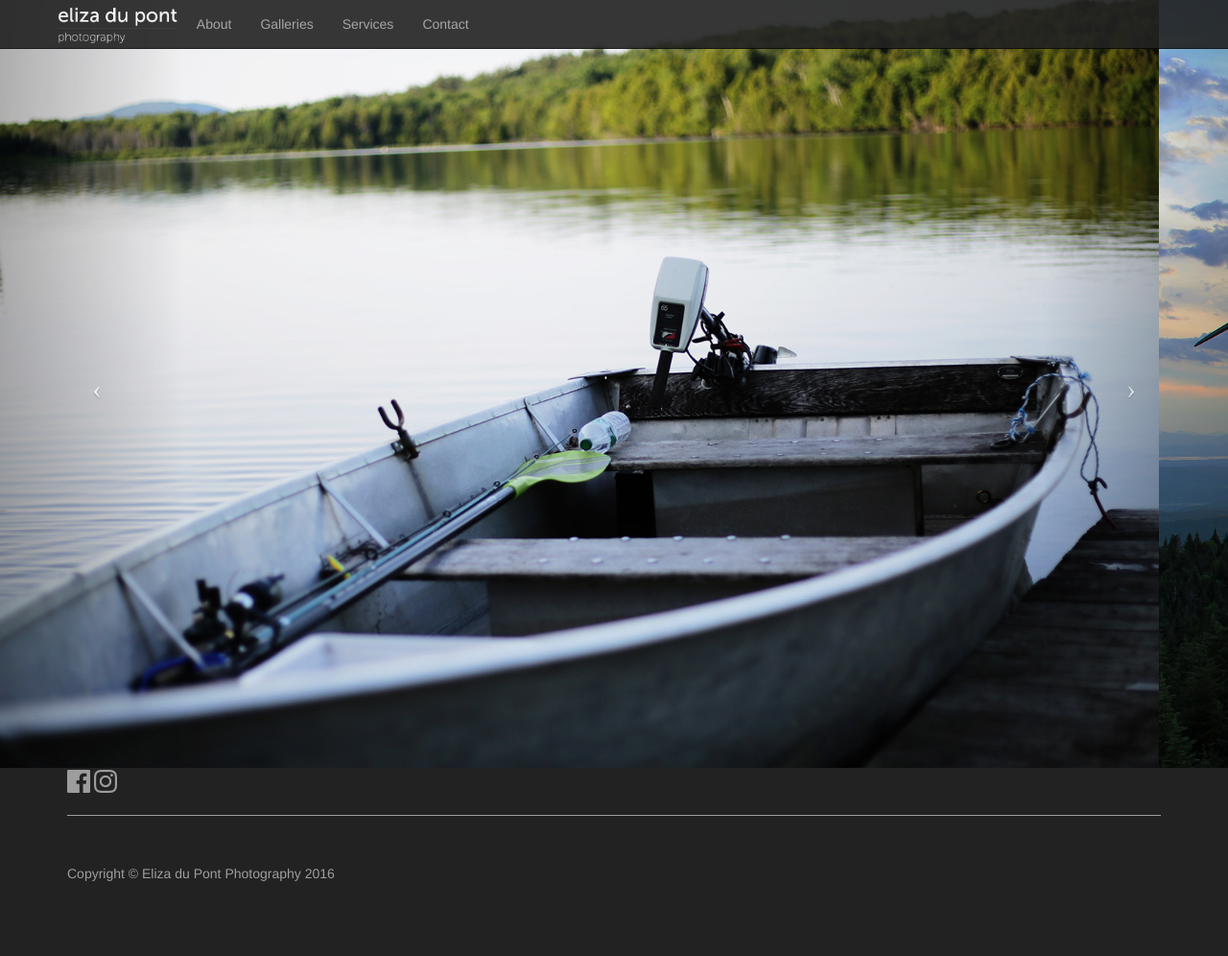
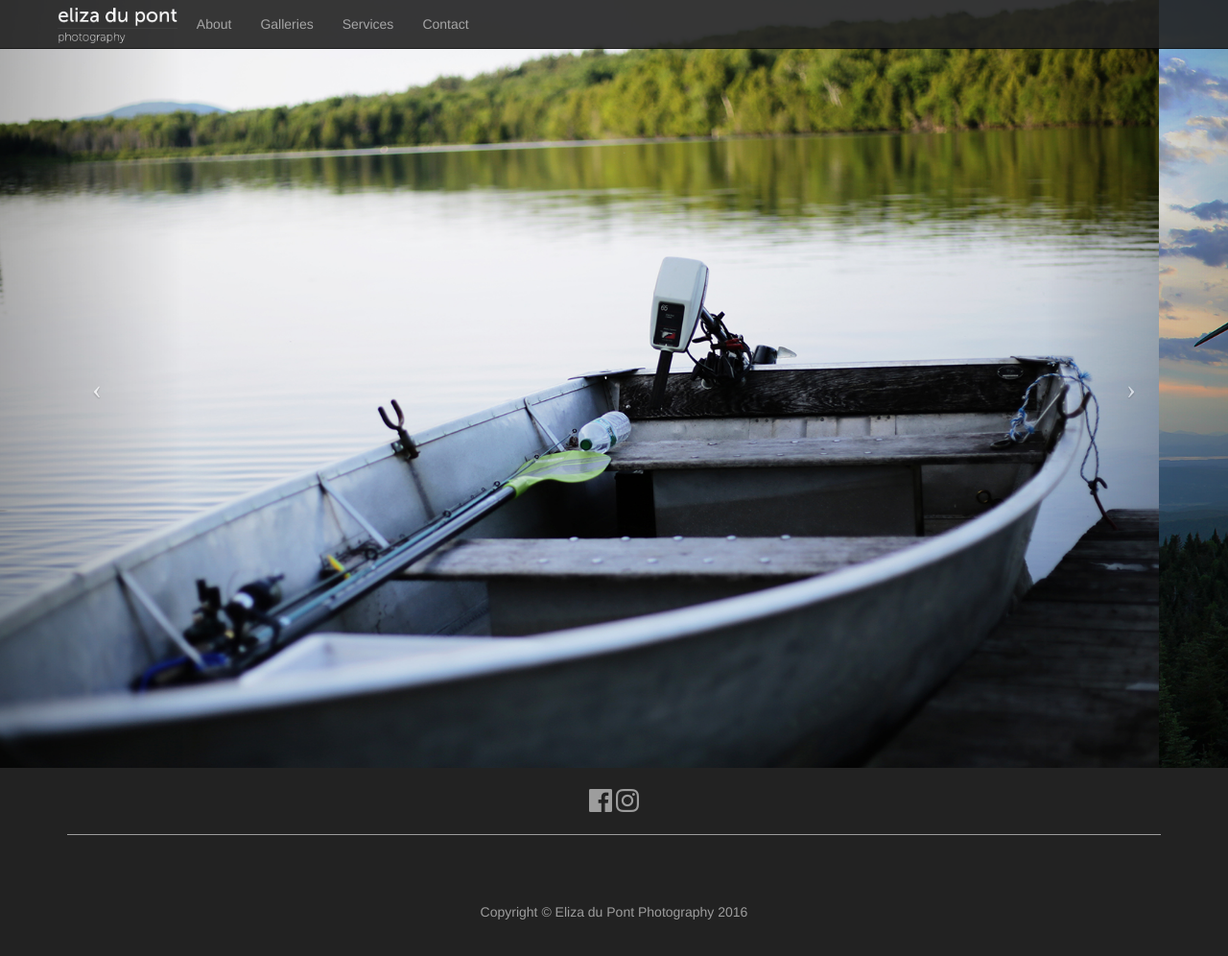
Before and after one commit to jfarmer91/elizadupont-test, a plain HTML site: page index.html in a window 1280 px wide. Shown: the whole page at 96% size. Drawn offline with Linux system fonts and the light colour scheme; files whose address does not match are found by name.

Commit message:
center footer text and SM icons

```diff
--- a/index.html
+++ b/index.html
@@ -128,7 +128,7 @@
     <div class="container">
 
         <div class="row">
-            <div class="col-lg-12">
+            <div class="col-lg-12 text-center" style="margin-top:20px;">
                 <a href="https://www.facebook.com/elizadupontphotography/?fref=ts" target="_blank"><i class="fa fa-facebook-official fa-2x" aria-hidden="true"></i></a>
                 <a href="https://www.instagram.com/elizardupont/" target="_blank"><i class="fa fa-instagram fa-2x" aria-hidden="true"></i></a>
             </div>
@@ -139,7 +139,7 @@
         <!-- Footer -->
         <footer>
             <div class="row">
-                <div class="col-lg-12">
+                <div class="col-lg-12 text-center" style="margin-top:20px;">
                     <p>Copyright &copy; Eliza du Pont Photography 2016</p>
                 </div>
             </div>
```
